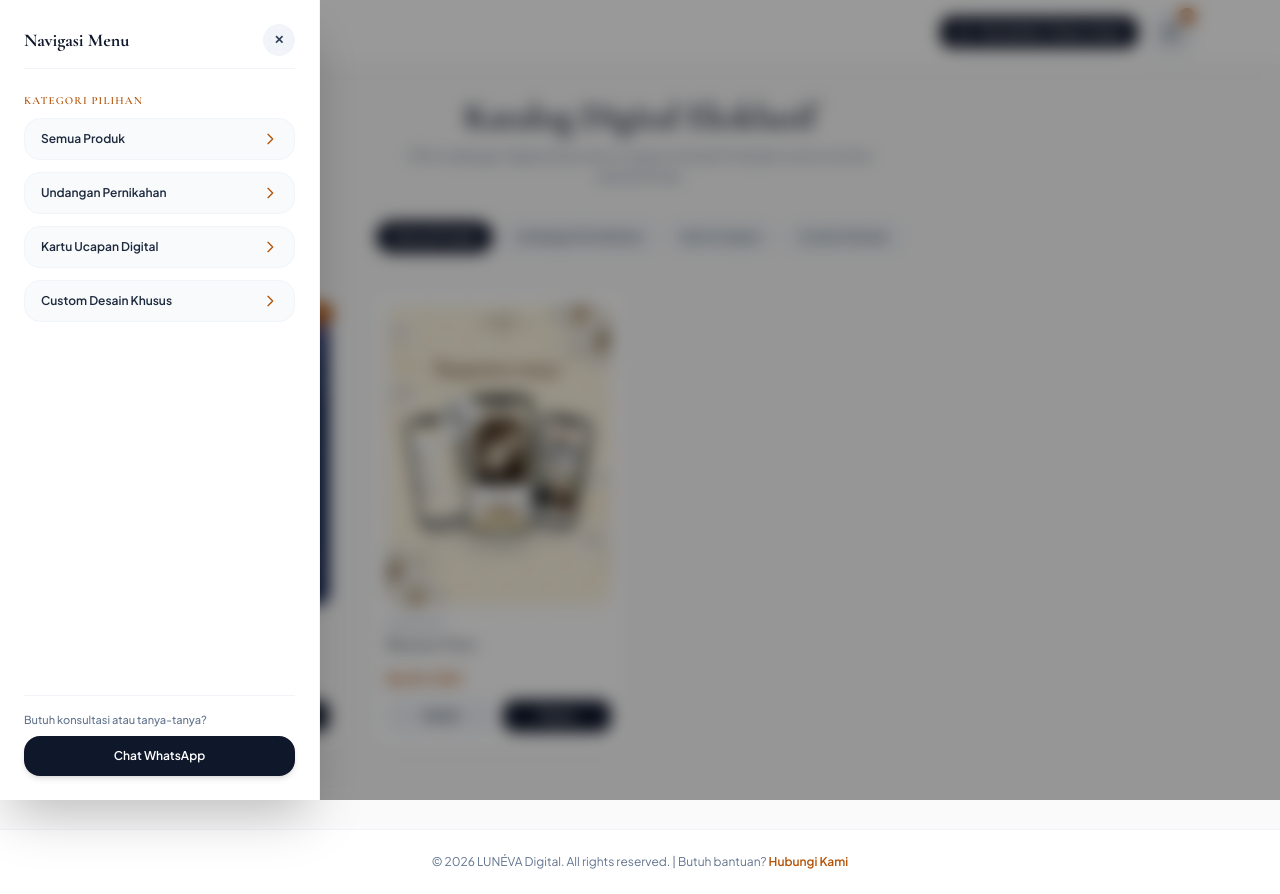
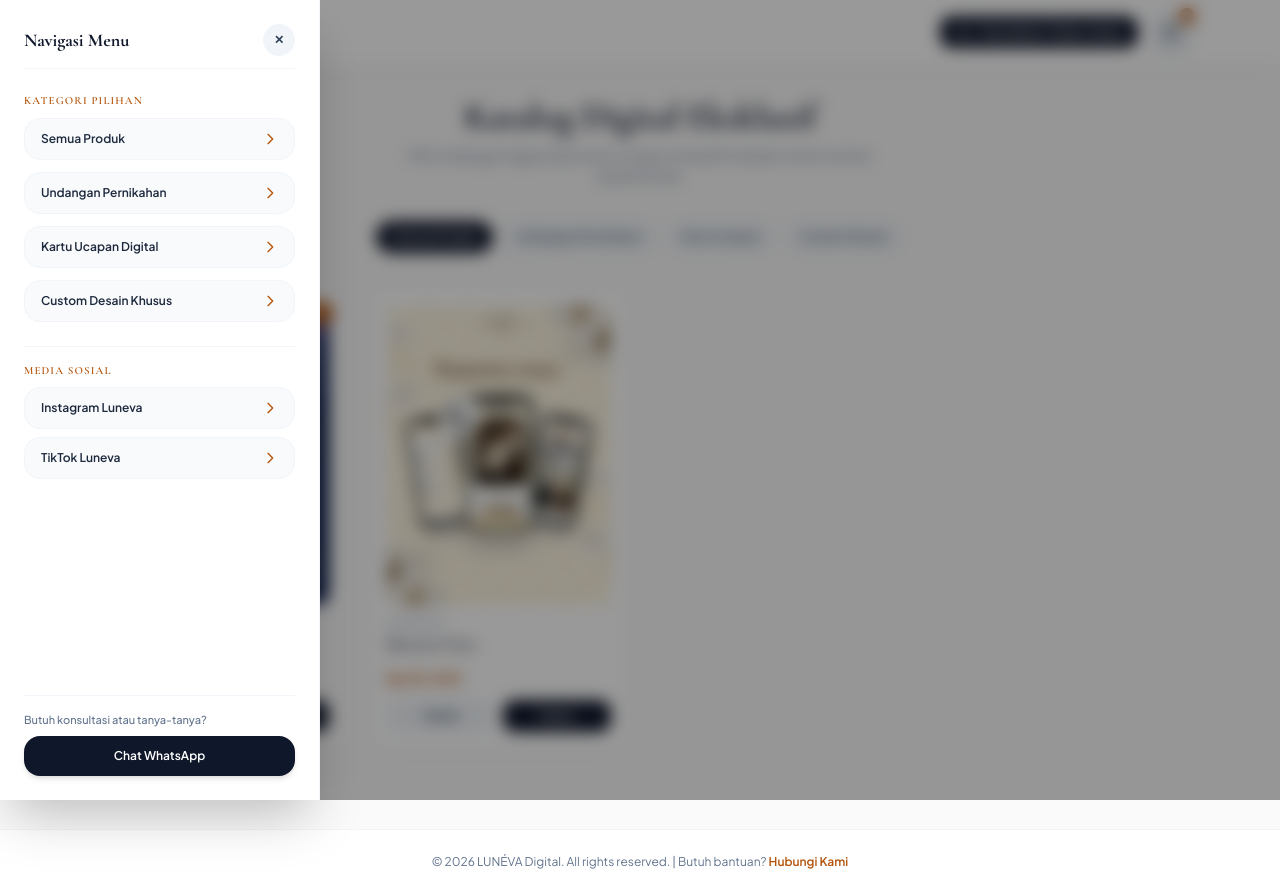
Before and after one commit to by-luneva/luneva, a plain HTML site: page index.html in a window 1280 px wide. Both pictures are taken after a click on the button 109 px from the left and 32 px from the top of the page. Drawn offline with nearby package versions, Linux system fonts and the light colour scheme.

Commit message:
Add files via upload

```diff
--- a/index.html
+++ b/index.html
@@ -44,7 +44,7 @@
 
         <!-- SIDEBAR MENU -->
         <div id="nav-menu" class="fixed inset-0 z-50 bg-black/0 backdrop-blur-none hidden transition-all duration-300 flex justify-start">
-            <div id="nav-sidebar" class="w-80 max-w-[85vw] bg-white h-full p-6 flex flex-col justify-between shadow-2xl border-r border-slate-100 transform -translate-x-full transition-transform duration-300">
+            <div id="nav-sidebar" class="w-80 max-w-[85vw] bg-white h-full p-6 flex flex-col justify-between shadow-2xl border-r border-slate-100 transform -translate-x-full transition-transform duration-300 overflow-y-auto no-scrollbar">
                 <div>
                     <div class="flex justify-between items-center mb-6 pb-3 border-b border-slate-100">
                         <span class="font-serif font-bold text-lg text-slate-900">Navigasi Menu</span>
@@ -57,8 +57,21 @@
                         <button onclick="selectMenuCategory('greeting')" class="w-full text-left px-4 py-3 bg-slate-50 hover:bg-slate-100 border border-slate-100 rounded-2xl text-xs font-semibold text-slate-800 transition flex items-center justify-between group"><span>Kartu Ucapan Digital</span><svg class="w-4 h-4 text-[#B45309] transition group-hover:translate-x-1" fill="none" stroke="currentColor" stroke-width="2" viewBox="0 0 24 24"><path stroke-linecap="round" stroke-linejoin="round" d="M9 5l7 7-7 7"/></svg></button>
                         <button onclick="selectMenuCategory('custom')" class="w-full text-left px-4 py-3 bg-slate-50 hover:bg-slate-100 border border-slate-100 rounded-2xl text-xs font-semibold text-slate-800 transition flex items-center justify-between group"><span>Custom Desain Khusus</span><svg class="w-4 h-4 text-[#B45309] transition group-hover:translate-x-1" fill="none" stroke="currentColor" stroke-width="2" viewBox="0 0 24 24"><path stroke-linecap="round" stroke-linejoin="round" d="M9 5l7 7-7 7"/></svg></button>
                     </div>
+
+                    <!-- Media Sosial -->
+                    <div class="mt-6 pt-4 border-t border-slate-100 space-y-2">
+                        <h4 class="font-serif font-semibold text-[11px] text-[#B45309] mb-2 uppercase tracking-widest">Media Sosial</h4>
+                        <a href="https://www.instagram.com/luneva.moments?utm_source=qr&igsh=MTFsdGJhbzV3NjJkaw==" target="_blank" class="w-full text-left px-4 py-3 bg-slate-50 hover:bg-slate-100 border border-slate-100 rounded-2xl text-xs font-semibold text-slate-800 transition flex items-center justify-between group">
+                            <span>Instagram Luneva</span>
+                            <svg class="w-4 h-4 text-[#B45309] transition group-hover:translate-x-1" fill="none" stroke="currentColor" stroke-width="2" viewBox="0 0 24 24"><path stroke-linecap="round" stroke-linejoin="round" d="M9 5l7 7-7 7"/></svg>
+                        </a>
+                        <a href="https://tiktok.com/@by.luneva8" target="_blank" class="w-full text-left px-4 py-3 bg-slate-50 hover:bg-slate-100 border border-slate-100 rounded-2xl text-xs font-semibold text-slate-800 transition flex items-center justify-between group">
+                            <span>TikTok Luneva</span>
+                            <svg class="w-4 h-4 text-[#B45309] transition group-hover:translate-x-1" fill="none" stroke="currentColor" stroke-width="2" viewBox="0 0 24 24"><path stroke-linecap="round" stroke-linejoin="round" d="M9 5l7 7-7 7"/></svg>
+                        </a>
+                    </div>
                 </div>
-                <div class="border-t border-slate-100 pt-4">
+                <div class="border-t border-slate-100 pt-4 mt-4">
                     <p class="text-[11px] text-slate-500 mb-2 font-medium">Butuh konsultasi atau tanya-tanya?</p>
                     <a href="https://wa.me/6283161711216" target="_blank" class="block text-center py-3 bg-slate-900 text-white text-xs font-semibold rounded-2xl hover:bg-[#B45309] transition shadow-md">Chat WhatsApp</a>
                 </div>
```
